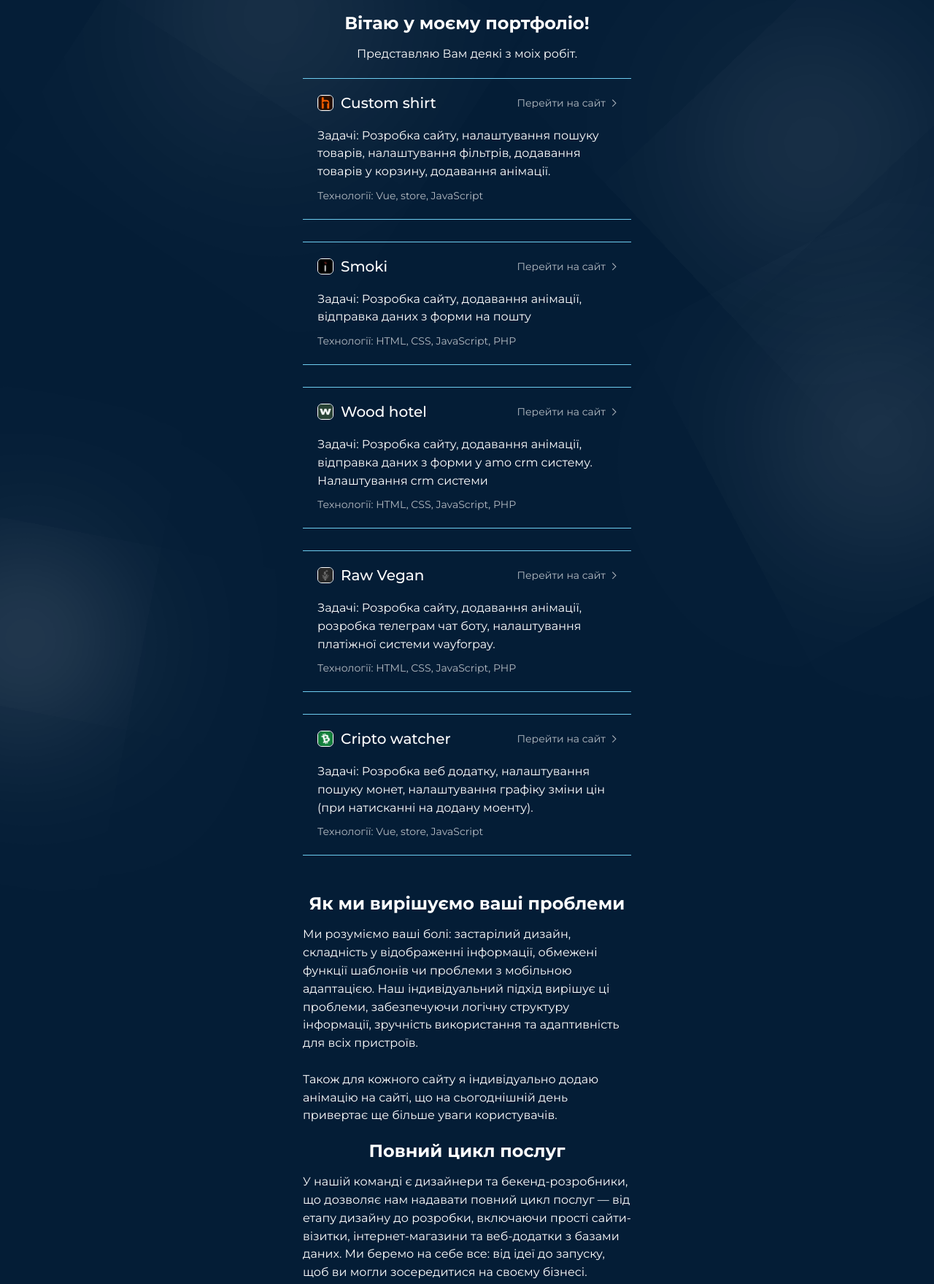
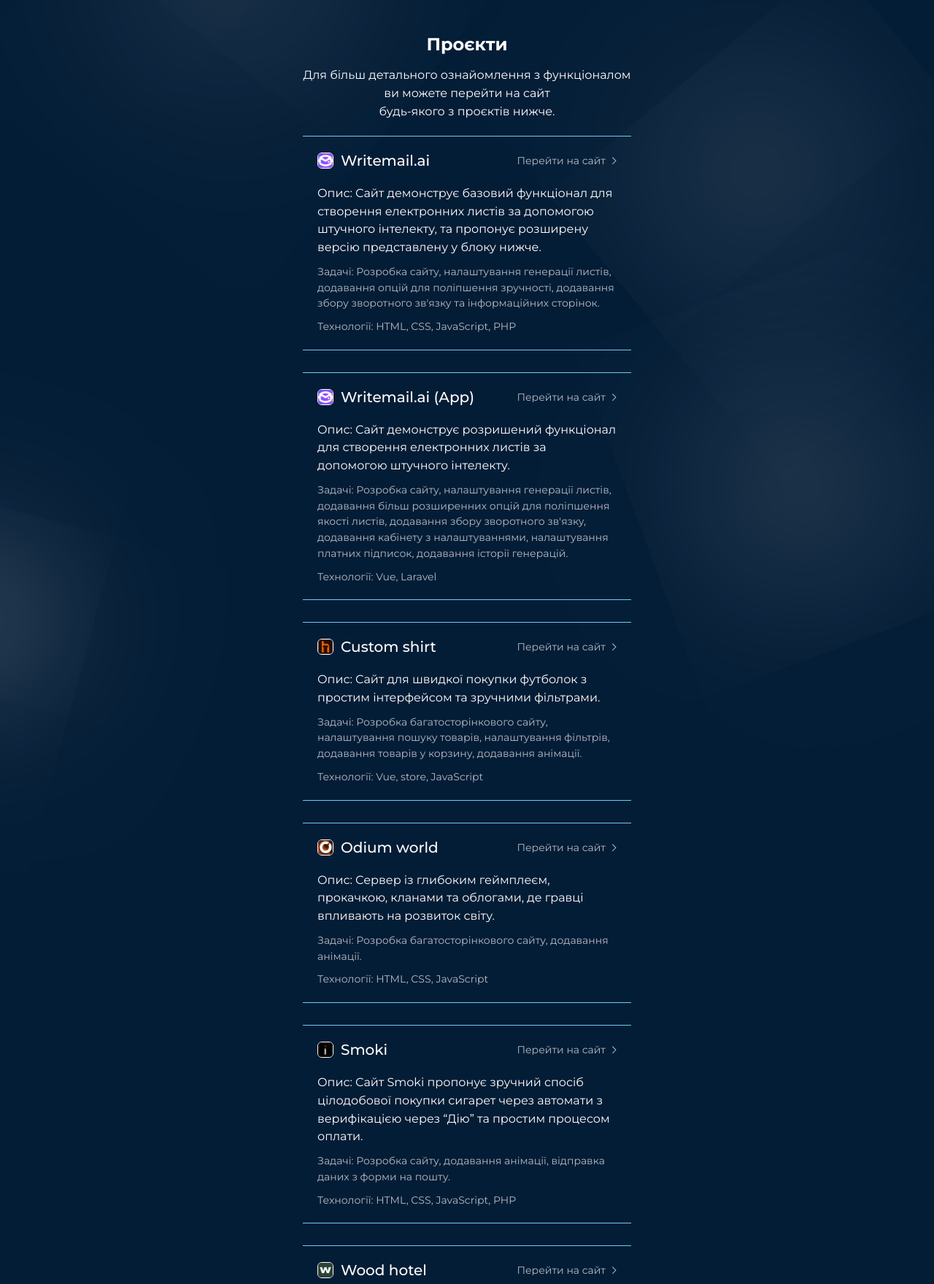
Before and after one commit to Bridenko/resume, a plain HTML site: page index.html in a window 1280 px wide. Shown: the part 713-2472 px from the top of the page at 73% size. Drawn offline with Linux system fonts and the light colour scheme.

Commit message:
Add files via upload

```diff
--- a/index.html
+++ b/index.html
@@ -4,7 +4,8 @@
 <head>
 
 	<title>Розробка веб-сайтів</title>
-	<meta name="description" content="Розробка веб-сайтів під ключ: унікальний підхід, чітка структура, зручність i адаптивність для всіх пристроїв.">
+	<meta name="description"
+		content="Розробка веб-сайтів під ключ: унікальний підхід, чітка структура, зручність i адаптивність для всіх пристроїв.">
 
 	<meta charset="UTF-8">
 	<meta name="format-detection" content="telephone=no">
@@ -37,9 +38,10 @@
 			<div class="main-icon anim-y">
 				<img src="./img/main-logo.jpg" alt="Avatar">
 			</div>
-			<h1 class="header-title title anim-y">Привіт 👋 Мене звати Анатолій</h1>
-			<p class="text center anim-x">Я розробник веб сайтів під ключ.</p>
-			<p class="header-text text anim-y"></p>
+			<h1 class="header-title title anim-y">Вітаю&nbsp;👋</h1>
+			<p class="header-text text bold center anim-x">Мене&nbsp;звати&nbsp;Анатолій. <br>Я перетворюю&nbsp;ваші&nbsp;ідеї
+				<br>у&nbsp;готовий&nbsp;онлайн-бізнес.
+			</p>
 			<div class="items anim-y">
 				<a href="https://www.instagram.com/imbridenko/" target="_blank" class="items-item " aria-label="Social link">
 					<svg class="icon">
@@ -96,9 +98,56 @@
 								<img src="./img/banner.png" alt="Banner">
 							</div>
 						</div>
-						<h2 class="title center anim-x">Вітаю у моєму портфоліо!</h2>
-						<p class="text center anim-x">Представляю Вам деякі з моіх робіт.</p>
+						<h2 class="title center anim-x">Проєкти</h2>
+						<p class="text center anim-x">Для&nbsp;більш&nbsp;детального&nbsp;ознайомлення
+							з&nbsp;функціоналом
+							ви&nbsp;можете&nbsp;перейти&nbsp;на&nbsp;сайт
+							<br>будь-якого&nbsp;з&nbsp;проєктів нижче.</p>
 						<ul class="links anim-x">
+							<li class="anim-x">
+								<a href="https://writemail.ai/uk" class="wave-hover card-bg-anim" target="_blank">
+									<div class="card-info">
+										<div class="card-info__head">
+											<span class="logo custom-scale">
+												<img src="./img/projects-icons/writemail.png" alt="Logo" loading="lazy">
+											</span>
+											<h2 class="title">Writemail.ai</h2>
+											<p class="link text custom">Перейти на сайт</p>
+										</div>
+										<p class="text">Опис: Сайт демонструє базовий функціонал для створення
+											електронних листів за допомогою штучного інтелекту, та пропонує розширену
+											версію представлену у блоку нижче.
+										</p>
+										<p class="text custom">Задачі: Розробка сайту, налаштування генерації листів, додавання опцій для
+											поліпшення зручності, додавання збору зворотного зв'язку та інформаційних сторінок.
+										</p>
+										<p class="text custom">Технології: HTML, CSS, JavaScript, PHP</p>
+									</div>
+								</a>
+							</li>
+							<li class="anim-x">
+								<a href="https://app.writemail.ai/login?to=/" class="wave-hover card-bg-anim" target="_blank">
+									<div class="card-info">
+										<div class="card-info__head">
+											<span class="logo custom-scale">
+												<img src="./img/projects-icons/writemail.png" alt="Logo" loading="lazy">
+											</span>
+											<h2 class="title">Writemail.ai (App)</h2>
+											<p class="link text custom">Перейти на сайт</p>
+										</div>
+										<p class="text">Опис: Сайт демонструє розришений функціонал для створення
+											електронних листів за допомогою штучного інтелекту.
+										</p>
+										<p class="text custom">Задачі: Розробка сайту, налаштування генерації листів, додавання більш
+											розширенних опцій для
+											поліпшення
+											якості листів, додавання збору зворотного зв'язку, додавання кабінету з
+											налаштуваннями, налаштування платних підписок, додавання історії генерацій.
+										</p>
+										<p class="text custom">Технології: Vue, Laravel</p>
+									</div>
+								</a>
+							</li>
 							<li class="anim-x">
 								<a href="https://bridenko.github.io/shirt/#/" class="wave-hover card-bg-anim" target="_blank">
 									<div class="card-info">
@@ -109,14 +158,18 @@
 											<h2 class="title">Custom shirt</h2>
 											<p class="link text custom">Перейти на сайт</p>
 										</div>
-										<p class="text">Задачі: Розробка сайту, налаштування пошуку товарів, налаштування фільтрів,
+										<p class="text">Опис: Сайт для швидкої покупки футболок з простим інтерфейсом та зручними фільтрами.
+										</p>
+										<p class="text custom">Задачі: Розробка багатосторінкового сайту, налаштування пошуку товарів,
+											налаштування
+											фільтрів,
 											додавання товарів у корзину, додавання анімації.</p>
 										<p class="text custom">Технології: Vue, store, JavaScript</p>
 									</div>
 								</a>
 							</li>
-							<li style="display: none;">
-								<a href="https://bridenko.github.io/lineage/" class="wave-hover" target="_blank">
+							<li class="anim-x">
+								<a href="https://odium.mythic-cms.com/public/ua" class="wave-hover" target="_blank">
 									<div class="card-info">
 										<div class="card-info__head">
 											<span class="logo custom-scale">
@@ -125,9 +178,11 @@
 											<h2 class="title">Odium world</h2>
 											<p class="link text custom">Перейти на сайт</p>
 										</div>
-										<p class="text">Задачі: Розробка сайту для інтеграції у Laravel, додавання анімації (mouse paralax,
-											анімація при скролі).</p>
+										<p class="text">Опис: Сервер із глибоким геймплеєм, прокачкою, кланами та облогами, де гравці
+											впливають на розвиток світу.</p>
+										<p class="text custom">Задачі: Розробка багатосторінкового сайту, додавання анімації.</p>
 										<p class="text custom">Технології: HTML, CSS, JavaScript</p>
+
 									</div>
 								</a>
 							</li>
@@ -141,7 +196,11 @@
 											<h2 class="title">Smoki</h2>
 											<p class="link text custom">Перейти на сайт</p>
 										</div>
-										<p class="text">Задачі: Розробка сайту, додавання анімації, відправка даних з форми на пошту</p>
+										<p class="text">Опис: Сайт Smoki пропонує зручний спосіб цілодобової покупки сигарет через автомати
+											з
+											верифікацією через “Дію” та простим процесом оплати.</p>
+										<p class="text custom">Задачі: Розробка сайту, додавання анімації, відправка даних з форми на пошту.
+										</p>
 										<p class="text custom">Технології: HTML, CSS, JavaScript, PHP</p>
 									</div>
 								</a>
@@ -156,7 +215,10 @@
 											<h2 class="title">Wood hotel</h2>
 											<p class="link text custom">Перейти на сайт</p>
 										</div>
-										<p class="text">Задачі: Розробка сайту, додавання анімації, відправка даних з форми у amo crm
+										<p class="text">Опис: Сайт презентує інвестиційний проєкт готельного комплексу біля Буковелю, де
+											користувачі
+											можуть придбати апартаменти та отримувати пасивний дохід.</p>
+										<p class="text custom">Задачі: Розробка сайту, додавання анімації, відправка даних з форми у amo crm
 											систему.
 											Налаштування crm системи</p>
 										<p class="text custom">Технології: HTML, CSS, JavaScript, PHP</p>
@@ -173,7 +235,11 @@
 											<h2 class="title">Raw Vegan</h2>
 											<p class="link text custom">Перейти на сайт</p>
 										</div>
-										<p class="text">Задачі: Розробка сайту, додавання анімації, розробка телеграм чат боту, налаштування
+										<p class="text">Опис: Кулінарний інтенсив, де за 10 днів ти навчишся готувати смачні та
+											корисні raw
+											vegan десерти без цукру, глютену й молочних продуктів.</p>
+										<p class="text custom">Задачі: Розробка сайту, додавання анімації, розробка телеграм чат боту,
+											налаштування
 											платіжної системи wayforpay.</p>
 										<p class="text custom">Технології: HTML, CSS, JavaScript, PHP</p>
 									</div>
@@ -189,7 +255,11 @@
 											<h2 class="title">Cripto watcher</h2>
 											<p class="link text custom">Перейти на сайт</p>
 										</div>
-										<p class="text">Задачі: Розробка веб додатку, налаштування пошуку монет, налаштування графіку зміни
+										<p class="text">Опис: Сайт для відстеження змін цін криптовалют з можливістю перегляду графіків
+											вартості монет
+											в реальному часі.</p>
+										<p class="text custom">Задачі: Розробка веб додатку, налаштування пошуку монет, налаштування графіку
+											зміни
 											цін (при натисканні на додану моенту).</p>
 										<p class="text custom">Технології: Vue, store, JavaScript</p>
 									</div>
@@ -221,23 +291,37 @@
 							window.addEventListener("scroll", onScroll);
 							onScroll();
 						</script>
-						<h3 class="title center anim-x">Як ми вирішуємо ваші проблеми</h3>
-						<p class="text anim-x">Ми розуміємо ваші болі: застарілий дизайн, складність у відображенні
-							інформації,
-							обмежені функції шаблонів чи проблеми з мобільною адаптацією. Наш індивідуальний підхід вирішує ці
-							проблеми,
-							забезпечуючи логічну структуру інформації, зручність використання та адаптивність для всіх пристроїв.
-							<br><br>Також для кожного
-							сайту я індивідуально додаю анімацію на сайті, що на сьогоднішній день привертає ще більше уваги
-							користувачів.
+
+						<h3 class="title center anim-x">Повний цикл послуг</h3>
+						<p class="text bold anim-x">У нашій команді є дизайнери, розробники та маркетологи, що дозволяє нам надавати
+							повний
+							цикл послуг — від ідеї до готового онлайн бізнесу.</p>
+						<p class="text bold center anim-x">Типи послуг:</p>
+						<ul class="text-list">
+							<li class="anim-x">🎨 <span class="mark">UI/UX дизайн</span>: використовуємо актуальні тренди дизайна, щоб
+								створити
+								зручний
+								сайт, який підвищує довіру
+								клієнтів i збільшує конверсію.</li>
+							<li class="anim-x">🌐 <span class="mark">Сайти-візитки</span>: створюємо односторінкові сайти, які
+								презентують
+								ваш бізнес
+								онлайн, залучать нових клієнтів
+								i підвищать впізнаваність бренду.</li>
+							<li class="anim-x">🛒 <span class="mark">Онлайн-комерція</span>: будуємо інтернет-магазини, веб-додатки та
+								платформи для
+								контенту, щоб автоматизувати
+								продажі та спростити взаємодію з клієнтами.</li>
+							<li class="anim-x">⚙️ <span class="mark">Розширення можливостей</span>: додаємо нові функції, оптимізуємо
+								та
+								масштабуємо
+								сайт,
+								щоб він відповідав
+								зростаючим потребам вашого бізнесу.</li>
+						</ul>
+						<p class="text bold anim-x">Напишіть&nbsp;нам, i&nbsp;ми&nbsp;запропонуємо
+							індивідуальне&nbsp;рішення для&nbsp;вашого&nbsp;бізнесу!
 						</p>
-						<h3 class="title center anim-x">Повний цикл послуг</h3>
-						<p class="text anim-x">У нашій команді є дизайнери та бекенд-розробники, що дозволяє нам надавати
-							повний
-							цикл послуг — від етапу дизайну до розробки, включаючи прості сайти-візитки, інтернет-магазини та
-							веб-додатки з
-							базами даних. Ми беремо на себе все: від ідеї до запуску, щоб ви могли зосередитися на своєму бізнесі.</p>
-						<p class="text anim-x">Напишіть нам, i ми запропонуємо індивідуальне рішення для вашого бізнесу!</p>
 					</div>
 				</div>
 			</div>
```
